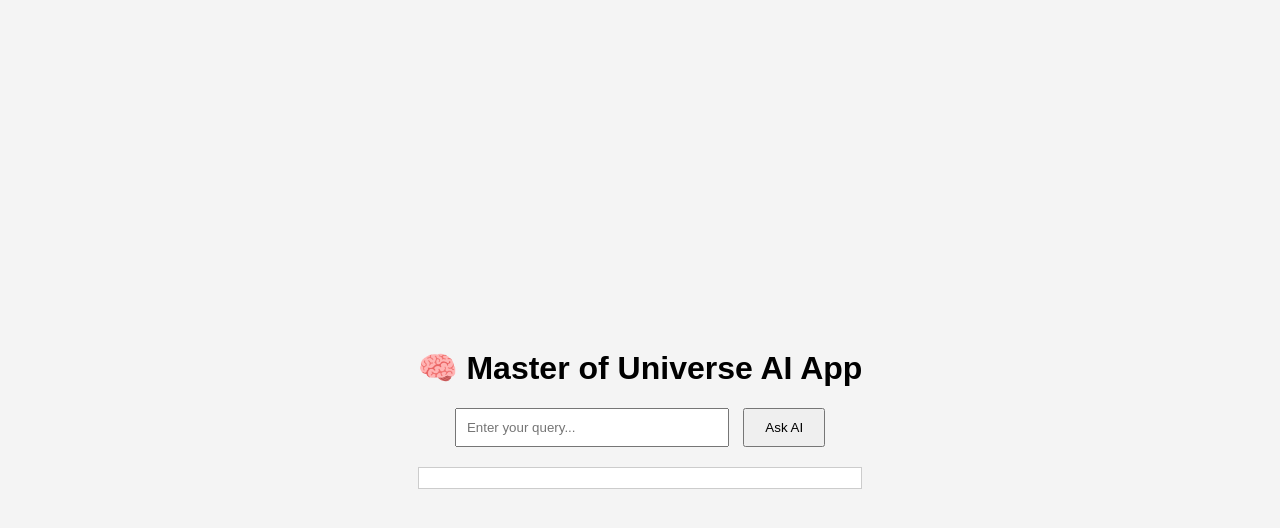
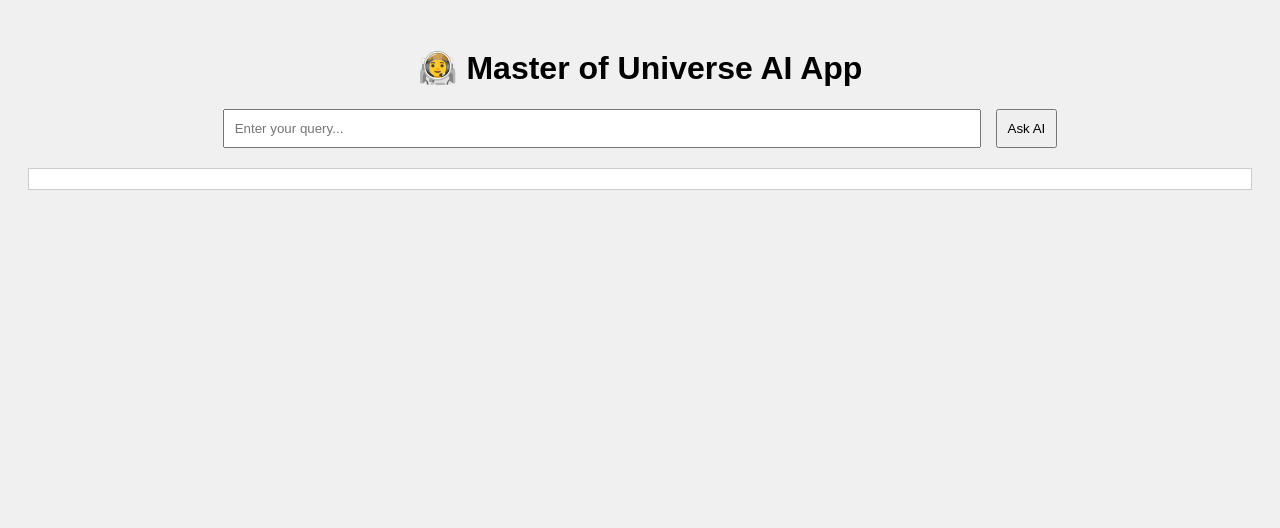
Before and after one commit to neuroxultraai/Neurox-ultra-ai-app-, a plain HTML site: page index.html in a window 1280 px wide. Drawn offline with Linux system fonts and the light colour scheme.

Commit message:
Initial commit - added Master of Universe app files
Initial commit - added Master of Universe app filesAdded new features and improvementsFixed errors and improved codeUpdated UI design and styles

```diff
--- a/index.html
+++ b/index.html
@@ -8,12 +8,11 @@
     <link rel="stylesheet" href="style.css">
 </head>
 <body>
-    <div class="container">
-        <h1>🧠 Master of Universe AI App</h1>
-        <input type="text" id="userInput" placeholder="Enter your query..." />
-        <button onclick="askAI()">Ask AI</button>
-        <div id="response"></div>
-    </div>
-    <script src="app.js"></script>
+    <h1>🧑‍🚀 Master of Universe AI App</h1>
+    <input type="text" id="query" placeholder="Enter your query...">
+    <button onclick="askAI()">Ask AI</button>
+    <pre id="response"></pre>
+
+    <script src="script.js"></script>
 </body>
 </html>
--- /dev/null
+++ b/script.js
@@ -0,0 +1,13 @@
+
+async function askAI() {
+    const query = document.getElementById('query').value;
+    const responseElement = document.getElementById('response');
+
+    const res = await fetch('/api/ask', {
+        method: 'POST',
+        headers: { 'Content-Type': 'application/json' },
+        body: JSON.stringify({ query })
+    });
+    const data = await res.json();
+    responseElement.textContent = data.response || 'No response';
+}
--- a/style.css
+++ b/style.css
@@ -1,26 +1,22 @@
 
 body {
     font-family: Arial, sans-serif;
-    display: flex;
-    justify-content: center;
-    align-items: center;
-    height: 100vh;
-    background-color: #f4f4f4;
-}
-.container {
+    padding: 20px;
     text-align: center;
+    background-color: #f0f0f0;
 }
 input {
     padding: 10px;
+    width: 60%;
     margin-right: 10px;
-    width: 250px;
 }
 button {
-    padding: 10px 20px;
+    padding: 10px;
 }
-#response {
+pre {
     margin-top: 20px;
+    text-align: left;
+    background: #fff;
     padding: 10px;
-    background: #fff;
     border: 1px solid #ccc;
 }
```
Also changed, not shown: server.js (added, +20 -0 lines), 1 other file.
